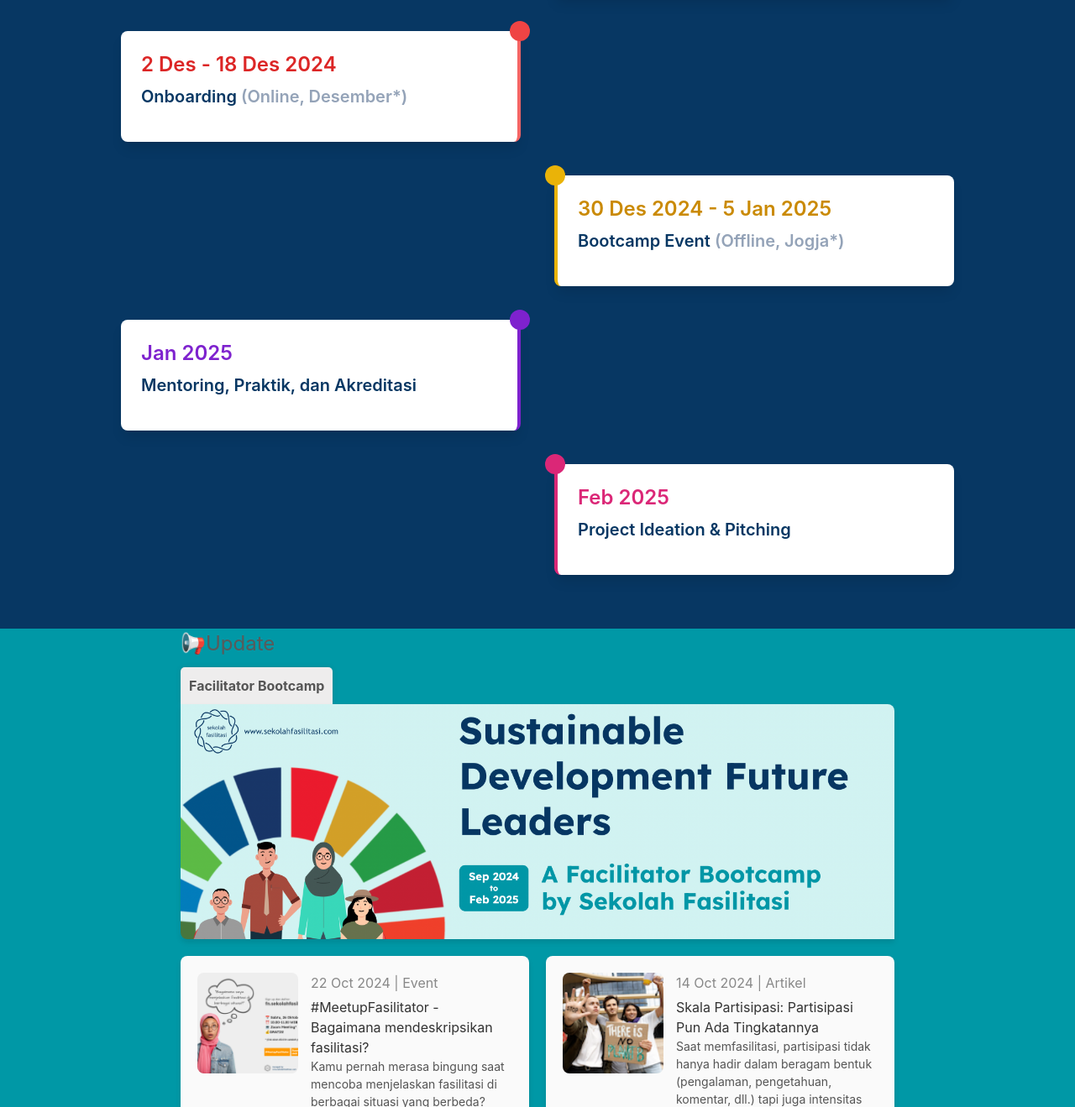
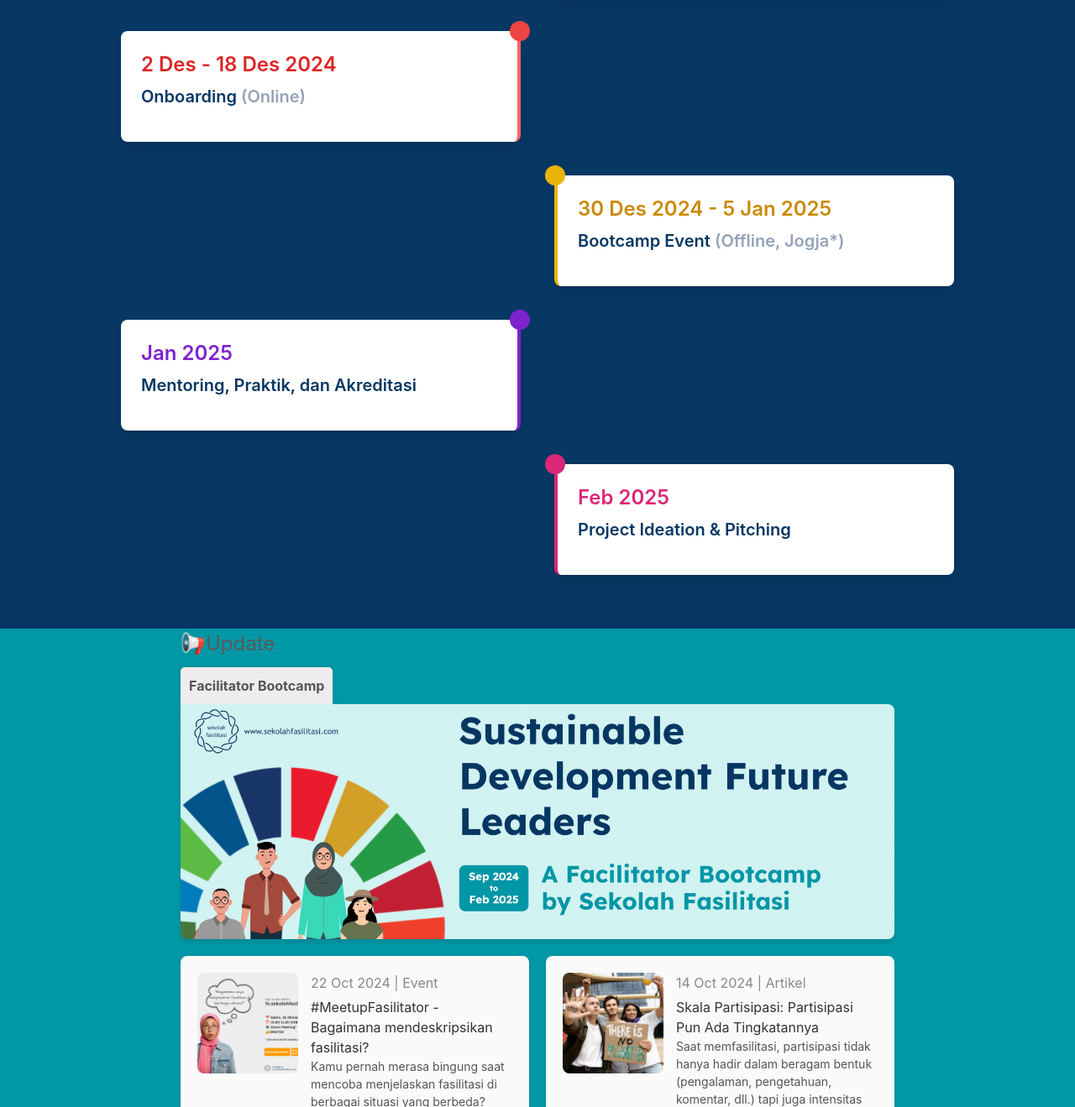
Before and after one commit to Keenanrpm/landingpage-sekolahfasilitasi, a website: page index.html in a window 1280 px wide. Shown: the part 2309-3628 px from the top of the page at 84% size. Drawn offline with nearby package versions, Linux system fonts and the light colour scheme.

Commit message:
minor changes

```diff
--- a/index.html
+++ b/index.html
@@ -123,17 +123,15 @@
                     </p>
                     <p
                         class="text-gray-600 font-medium text-sm sm:text-base md:text-lg lg:text-start sm:text-center mt-4">
-                        Dalam Bootcamp 3 bulan
-                        ini, kamu akan belajar memfasilitasi aksi pembangunan berkelanjutan.
+                        Dalam Bootcamp 3 bulan ini, kamu akan belajar memfasilitasi aksi pembangunan berkelanjutan.
                     </p>
                     <p
                         class="text-gray-600 font-medium text-sm sm:text-base md:text-lg lg:text-start sm:text-center mt-4">
                         Daftar dan jadi bagian dari generasi pemimpin masa depan!
                     </p>
                 </div>
+            </div>
 
-
-            </div>
             <div class="w-full flex justify-center items-center space-y-4 mt-8 sm:flex-row sm:space-x-4 sm:space-y-0">
                 <a href="#form"
                     class="flex w-20 sm:w-[200px] h-[50px] bg-primary text-white rounded-full hover:bg-white border border-primary hover:text-primary transition duration-300 justify-center items-center font-semibold 2xl:text-[20px] sm:text-[18px]">
@@ -222,7 +220,7 @@
                     class="col-start-1 row-start-3 px-6 py-6 bg-white shadow-lg border-l-4 md:border-l-0 md:border-r-4 border-red-500 relative rounded-lg transition-transform duration-300 hover:-translate-y-2">
                     <h1 class="text-2xl font-semibold text-red-600 mb-2">2 Des - 18 Des 2024</h1>
                     <p class="text-xl text-dark mb-4 font-semibold">Onboarding<span class="text-slate-400">
-                            (Online, Desember*)</span></p>
+                            (Online)</span></p>
                     <div
                         class="hidden md:block w-6 h-6 bg-red-500 rounded-full absolute top-0 right-[-15px] transform translate-y-[-50%]">
                     </div>
@@ -278,11 +276,6 @@
                 <div class="logo">
                     <a href="https://bootcamp.sekolahfasilitasi.com/" target="_blank" rel="noopener noreferrer"><img src="src/img/facilitator_bootcamp_header.png" alt="Facilitator Bootcamp Logo"></a>
                 </div>
-                <!-- <div class="title-text">
-                    <h3>Sustainable Development Future Leaders</h3>
-                    <p>Sep 2024 - Feb 2025</p>
-                    <p>A Facilitator Bootcamp by Sekolah Fasilitasi</p>
-                </div> -->
             </div>
         </div>
 
--- a/src/css/style.css
+++ b/src/css/style.css
@@ -77,7 +77,7 @@
 } */
 
 .logo img {
-    border-radius: 0 8px;
+    border-radius: 0 8px 8px 8px;
     box-shadow: 0 4px 6px rgba(0, 0, 0, 0.1);
     width: 100%;
     height: auto;
@@ -237,6 +237,7 @@
     }
 } */
 
+/* Header logo styling */
 .logo-home {
     display: flex;
     justify-content: center; /* Centers the logos horizontally */
```
